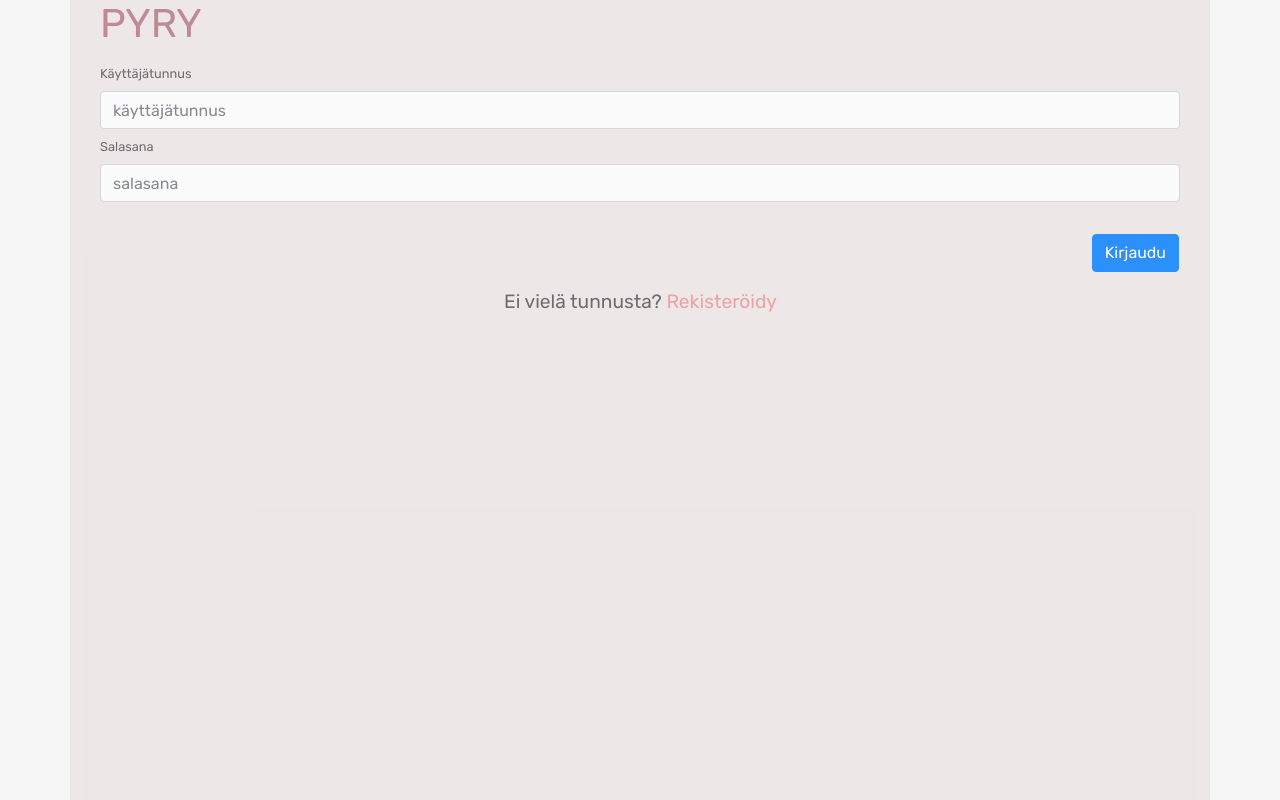
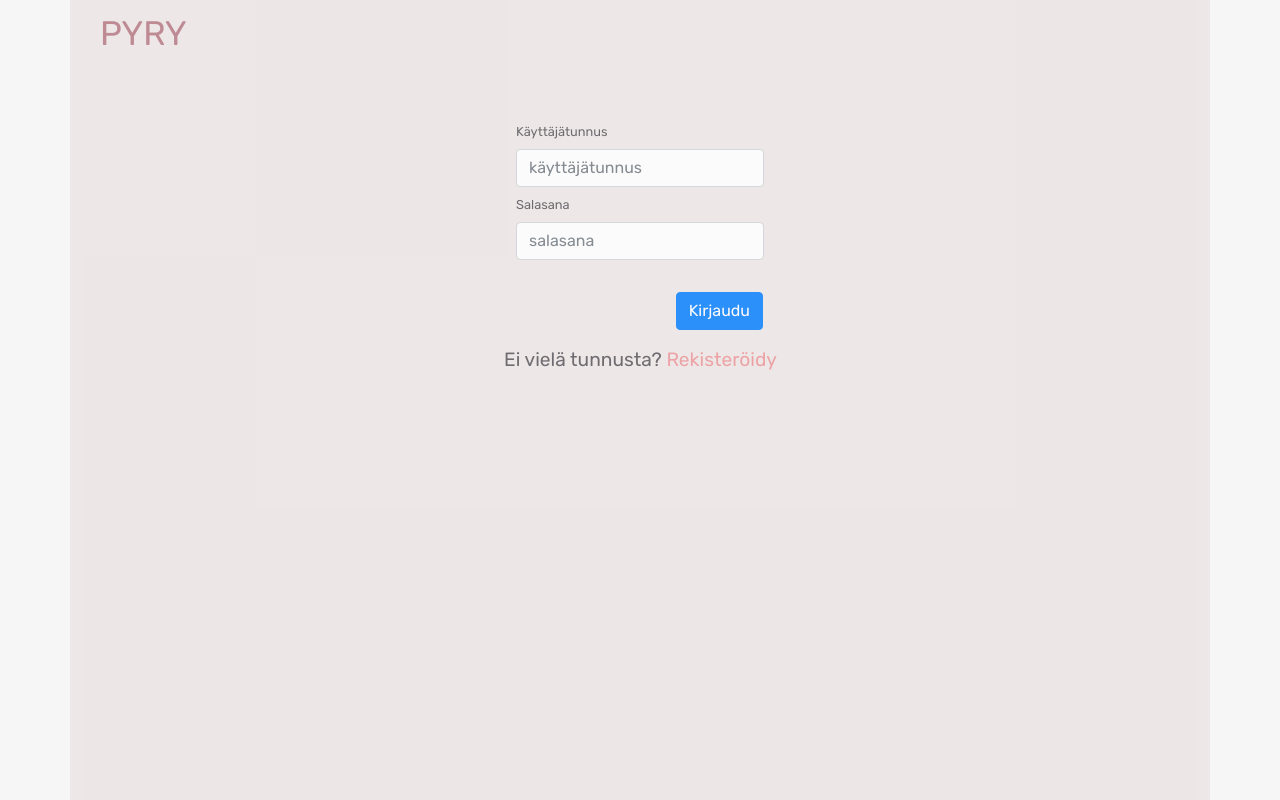
Before and after one commit to sintti/fso_project_app, a React (Create React App) app in the folder pyry/: page / in a window 1280 px wide. Built offline with nearby package versions, Linux system fonts and the light colour scheme; what @react-pdf/renderer would draw is missing.

Commit message:
a lot of work my friend

```diff
--- a/pyry/package.json
+++ b/pyry/package.json
@@ -8,10 +8,10 @@
     "@testing-library/react": "^11.1.0",
     "@testing-library/user-event": "^12.1.10",
     "axios": "^0.21.0",
-    "feather-icons-react": "^0.4.3",
     "react": "^17.0.1",
     "react-bootstrap": "^1.4.0",
     "react-dom": "^17.0.1",
+    "react-feather": "^2.0.9",
     "react-redux": "^7.2.2",
     "react-router-dom": "^5.2.0",
     "react-scripts": "4.0.0",
--- a/pyry/src/App.css
+++ b/pyry/src/App.css
@@ -9,6 +9,8 @@
 
 h1 {
   color: var(--mainDarkRed);
+  font-size: 3rem;
+  font-variant-caps: all-petite-caps;
 }
 
 .container {
--- a/pyry/src/App.js
+++ b/pyry/src/App.js
@@ -20,7 +20,6 @@ import Menu from './components/Menu'
 import Footer from './components/Footer'
 import Signup from './components/Signup'
 import Settings from './components/Settings'
-import Loading from './components/Loading'
 
 
 const App = () => {
--- a/pyry/src/components/Login/index.js
+++ b/pyry/src/components/Login/index.js
@@ -2,6 +2,7 @@ import React from 'react'
 import { Form, Button } from 'react-bootstrap'
 import { useDispatch } from 'react-redux'
 import { Link } from 'react-router-dom'
+import './login.css'
 
 import { useField } from '../../hooks'
 import { loginUser } from '../../reducers/loginReducer'
@@ -37,12 +38,14 @@ const Login = () => {
   return (
     <div className='container'>
       <h1>PYRY</h1>
-      <Form onSubmit={handleLogin}>
-        <Form.Group>
+      <div className='row justify-content-center'>
+        <div className='p-5'>
+          <Form onSubmit={handleLogin} className='' >
+            <Form.Group >
               <Form.Label className='small mb-2 mt-2' htmlFor='username'>Käyttäjätunnus</Form.Label>
-        <Form.Control {...username} id='username' placeholder='käyttäjätunnus' />
+              <Form.Control {...username} className='login-form' id='username' placeholder='käyttäjätunnus' />
               <Form.Label className='small mt-2' htmlFor='password'>Salasana</Form.Label>
-        <Form.Control {...password} id='password' placeholder='salasana' />
+              <Form.Control {...password} className='login-form' id='password' placeholder='salasana' />
               <div className='row justify-content-end mt-3 px-3 pt-3' >
                 <Button type='submit' >Kirjaudu</Button>
               </div>
@@ -52,6 +55,8 @@ const Login = () => {
             <span>Ei vielä tunnusta? <Link to='/signup' href='#' > Rekisteröidy</Link></span>
           </div>
         </div>
+      </div>
+    </div>
   )
 }
 
--- /dev/null
+++ b/pyry/src/components/Login/login.css
@@ -0,0 +1,7 @@
+.login  {
+  max-width: 500px;
+}
+
+.login-form {
+  max-width: 400px;
+}
--- a/pyry/src/components/Menu/index.js
+++ b/pyry/src/components/Menu/index.js
@@ -1,14 +1,16 @@
 import React from 'react'
 import { Link } from 'react-router-dom'
 import { Nav, Navbar } from 'react-bootstrap'
-import { useDispatch } from 'react-redux'
+import { useDispatch, useSelector } from 'react-redux'
 import './menu.css'
 
 import { logoutUser } from '../../reducers/loginReducer'
-import FeatherIcon from 'feather-icons-react'
+import { Clock, DollarSign, Users, Tool, LogOut } from 'react-feather'
 
 const Menu = () => {
   const dispatch = useDispatch()
+  const user = useSelector(state => state.user)
+  console.log({ user })
 
   const handleLogout = (e) => {
     e.preventDefault()
@@ -25,19 +27,19 @@ const Menu = () => {
       <Navbar.Collapse id="responsive-navbar-nav">
         <Nav className='mr-auto'>
           <Nav.Link className='menu-text' to='/hours' href='#' as={Link}>
-            <span><FeatherIcon icon='clock' /> Työaika</span>
+            <span><Clock /> Työaika</span>
           </Nav.Link>
           <Nav.Link className='menu-text' to='/clients' href='#' as={Link}>
-            <span><FeatherIcon icon='user' /> Asiakkaat</span>
+            <span><Users /> Asiakkaat</span>
           </Nav.Link>
           <Nav.Link className='menu-text' to='/invoices' href='#' as={Link}>
-            <span><FeatherIcon icon='dollar-sign' /> Laskut</span>
+            <span><DollarSign /> Laskut</span>
           </Nav.Link>
           <Nav.Link to='/settings' href='#' as={Link}>
-            <span><FeatherIcon icon='tool' /> Asetukset</span>
+            <span><Tool /> Asetukset</span>
           </Nav.Link>
           <Nav.Link onClick={handleLogout} href='#'>
-            <span><FeatherIcon icon='log-out' /> Kirjaudu ulos </span>
+            <span><LogOut /> Kirjaudu ulos </span>
           </Nav.Link>
         </Nav>
 
--- a/pyry/src/components/Settings/index.js
+++ b/pyry/src/components/Settings/index.js
@@ -1,10 +1,43 @@
 import React from 'react'
-import Loading from '../Loading'
+import { Form, Button } from 'react-bootstrap'
+import { User } from 'react-feather'
+
+import { useField } from '../../hooks'
 
 const Settings = () => {
+  const name  = useField('text')
+  const company = useField('text')
+  const yTunnus = useField('text')
+  const address = useField('text')
+
+  // Do something with user input here
+  // Make the API ready in backend first though....
+  const handleSettings = (e) => {
+    e.preventDefault()
+    console.log('usersettings: ', name.value, company.value, yTunnus.value, address.value)
+  }
   return (
     <div>
-      Töttöröö
+      <h2><User size={40} /> Käyttäjäsetukset </h2>
+      <div>
+        <div className='p-5'>
+          <Form onSubmit={handleSettings} className='' >
+            <Form.Group >
+              <Form.Label className='small mb-2 mt-2' >Nimi</Form.Label>
+              <Form.Control {...name} className='' placeholder='Nimesi' />
+              <Form.Label className='small mt-2' >Yritys</Form.Label>
+              <Form.Control {...company} className='' placeholder='Yrityksen nimi' />
+              <Form.Label className='small mt-2' >Y-tunnus</Form.Label>
+              <Form.Control {...yTunnus} className='' placeholder='Y-tunnus' />
+              <Form.Label className='small mt-2' >Osoite</Form.Label>
+              <Form.Control {...address} className='' placeholder='Osoite' />
+              <div className='row justify-content-end mt-3 px-3 pt-3' >
+                <Button type='submit' >Tallenna</Button>
+              </div>
+            </Form.Group>
+          </Form>
+        </div>
+      </div>
     </div>
   )
 }
--- /dev/null
+++ b/pyry/src/components/Settings/settings.css
@@ -0,0 +1,4 @@
+.settings-link {
+
+  font-size: 1.6em;
+}
```
Also changed, not shown: 1 other file (tests, documents, lock files or other folders). Lines whose indentation alone changed are shown as unchanged.
